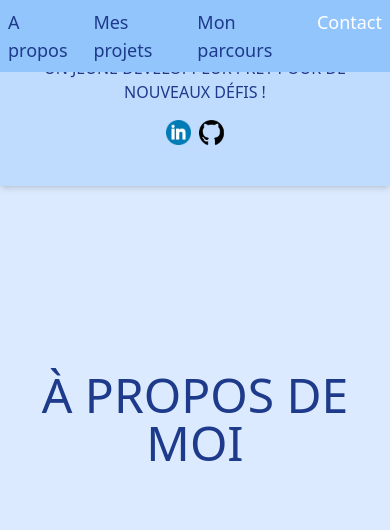
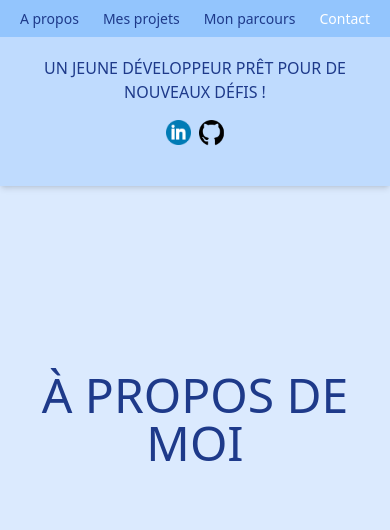
Before and after one commit to danielOkpe/daniel-digital-resume, a website: page index.html in a window 390 px wide. Shown: the top 530 px of the page. Drawn offline with Linux system fonts and the light colour scheme.

Commit message:
fix mobile navbar

```diff
--- a/index.html
+++ b/index.html
@@ -13,16 +13,16 @@
         <div class="loader rounded-full border-dashed border-black  size-52"></div>
 
     </div>
-    <header class=" h-[22vh] w-screen  shadow-md mb-[4vh]">
+    <header class=" h-[22vh] w-screen  shadow-md">
     <div  class="display_third fixed flex p-2 w-screen justify-around items-center bg-blue-300  z-50">
             <h1 class="">Daniel OKPE</h1>
 
         <nav>
             <ul class="flex gap-6">
-               <a href="#about"><li class="here text-lg" onclick="scrollToElement('about')">A propos</li></a>
-               <a href="#portfolio"><li class="text-lg" onclick="scrollToElement('portfolio')">Mes projets</li></a>
-               <a href="#story"><li class="text-lg" onclick="scrollToElement('story')">Mon parcours</li> </a>
-               <a href="#contact" ><li class="text-lg" onclick="scrollToElement('contact')">Contact</li></a>
+               <a href="#about"><li class="here text-[18px]" onclick="scrollToElement('about')">A propos</li></a>
+               <a href="#portfolio"><li class="text-[18px]" onclick="scrollToElement('portfolio')">Mes projets</li></a>
+               <a href="#story"><li class="text-[18px]" onclick="scrollToElement('story')">Mon parcours</li> </a>
+               <a href="#contact" ><li class="text-[18px]" onclick="scrollToElement('contact')">Contact</li></a>
             </ul>
         </nav>
     </div>
@@ -42,7 +42,7 @@
     </header>
 <main class="w-screen">
 
-<h2 id="about" class="display_second flex items-center justify-center text-5xl mb-[10vh]">À propos de moi</h2>
+<h2 id="about" class="display_second flex items-center justify-center text-5xl mb-[10vh] ">À propos de moi</h2>
 
 <section class="w-screen flex gap-4 mb-[35vh] max-sm:grid grid-cols-1 max-sm:gap-0">
     <div class="flex items-center justify-center w-1/2 h-full max-sm:w-full h-3/4 md:w-1/2">
--- a/style.css
+++ b/style.css
@@ -195,7 +195,7 @@ h2{
     display: none;
   }
 
-  li:hover{
-    color: white;
+  li{
+    font-size: 14px;
   }
 }
```
